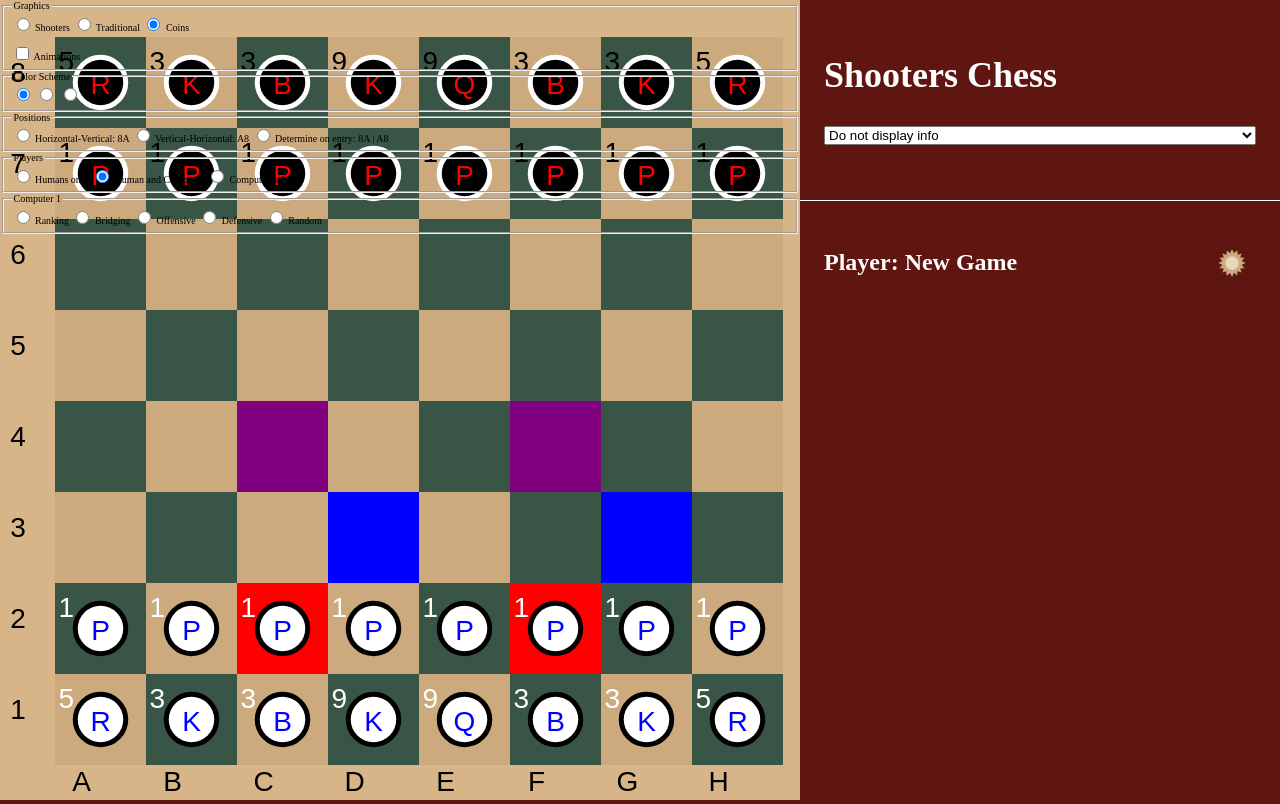
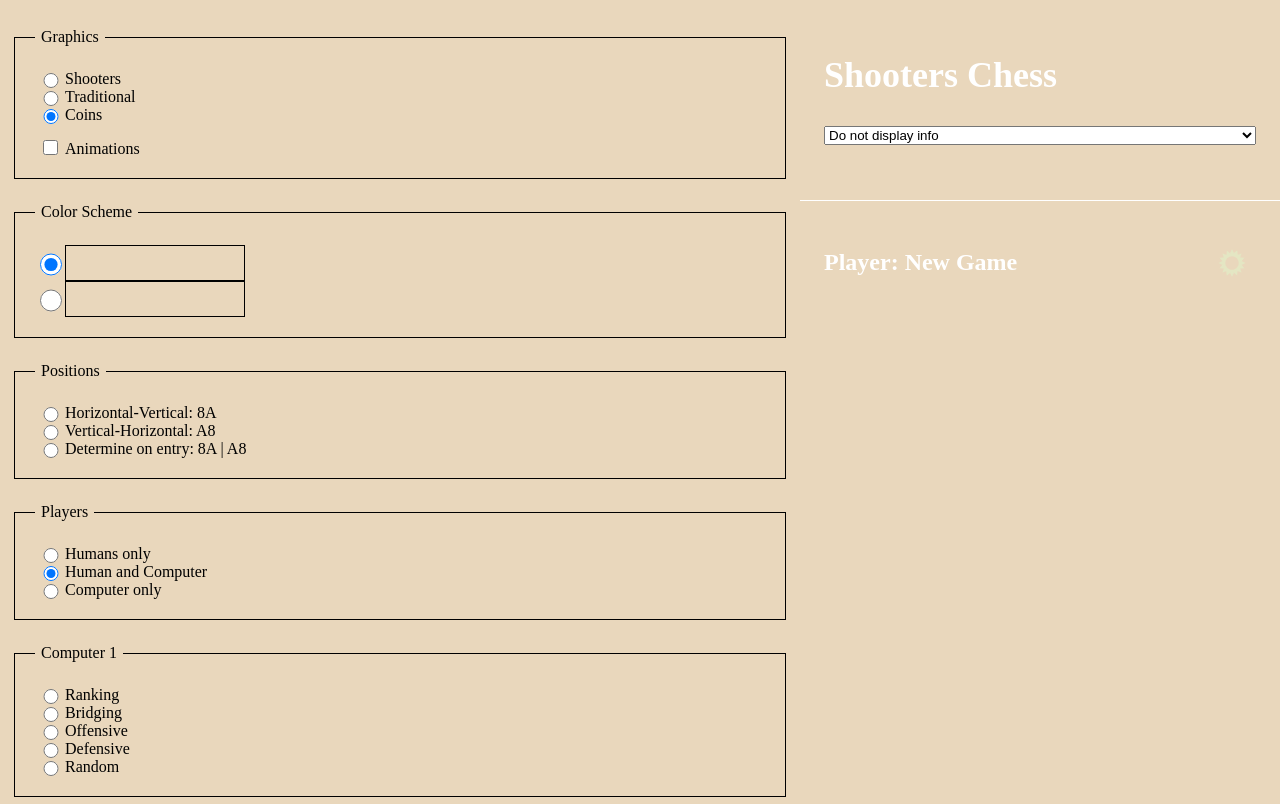
Before and after one commit to SmKou/shooters-chess, a website built with Vite: page index.html in a window 1280 px wide. Both pictures are taken after a click on the button 1232 px from the left and 262 px from the top of the page. Built offline with nearby package versions, Linux system fonts and the light colour scheme; a web font is replaced by a local one.

Commit message:
WIP Add settings functionality: colors

```diff
--- a/index.html
+++ b/index.html
@@ -4,6 +4,9 @@
     <meta charset="UTF-8" />
     <meta name="viewport" content="width=device-width, initial-scale=1.0" />
     <title>Shooters Chess</title>
+    <link rel="preconnect" href="https://fonts.googleapis.com">
+    <link rel="preconnect" href="https://fonts.gstatic.com" crossorigin>
+    <link href="https://fonts.googleapis.com/css2?family=Reddit+Mono:wght@200..900&display=swap" rel="stylesheet">
 </head>
 <body>
     <header>
@@ -203,18 +206,23 @@
                 <label for="trad-chess">Traditional</label>
                 <input id="coins" name="graphics" type="radio" value="coins" checked />
                 <label for="coins">Coins</label>
-                <br><br>
                 <input id="animations" type="checkbox" />
                 <label for="animations">Animations</label>
             </fieldset>
             <fieldset>
                 <legend>Color Scheme</legend>
                 <input id="classic" name="colors" type="radio" value="classic" checked />
-                <label for="classic"></label>
-                <input id="solid" name="colors" type="radio" value="solid" />
-                <label for="solid"></label>
-                <input id="faded" name="colors" type="radio" value="faded" />
-                <label for="faded"></label>
+                <label for="classic">
+                    <div class="color classic-1"></div>
+                    <div class="color classic-2"></div>
+                    <div class="color classic-3"></div>
+                </label>
+                <input id="contrast" name="colors" type="radio" value="contrast" />
+                <label for="contrast">
+                    <div class="color contrast-1"></div>
+                    <div class="color contrast-2"></div>
+                    <div class="color contrast-3"></div>
+                </label>
             </fieldset>
             <fieldset>
                 <legend>Positions</legend>
--- a/main.js
+++ b/main.js
@@ -12,23 +12,12 @@ const colors = {
     classic: {
         light_board: '#CDAA7D',
         dark_board: '#385546',
-        can_shoot: 'red',
-        can_move: 'blue',
-        can_series: 'purple'
+        valid_move: ''
     },
-    solid: {
-        light_board: '#FFF9C4',
-        dark_board: '#26A69A',
-        can_shoot: '#F44336',
-        can_move: '#3F51B5',
-        can_series: '#9C27B0'
-    },
-    faded: {
-        light_board: '#C8E6C9',
-        dark_board: '#4CAF50',
-        can_shoot: '#E57373',
-        can_move: '#7986CB',
-        can_series: '#BA68C8'
+    contrast: {
+        light_board: '#E4E6C3',
+        dark_board: '222725',
+        valid_move: '#899878'
     }
 }
 
@@ -56,7 +45,7 @@ const ui = {
     ctx: '',
     squ: 0,
     offset: 0,
-    color_scheme: 'classic',
+    color_scheme: 'contrast',
     game: {
         current_player: true
     }
@@ -182,12 +171,8 @@ const pos_idx = (coord) => {
 }
 
 const test = {
-    10: colors[ui.color_scheme].can_shoot,
-    13: colors[ui.color_scheme].can_shoot,
-    19: colors[ui.color_scheme].can_move,
-    22: colors[ui.color_scheme].can_move,
-    26: colors[ui.color_scheme].can_series,
-    29: colors[ui.color_scheme].can_series
+    10: colors[ui.color_scheme].valid_move,
+    13: colors[ui.color_scheme].valid_move
 }
 
 const draw_board = () => {
@@ -279,9 +264,7 @@ const draw_pieces = () => {
     ctx.fill()
 })()
 
-document.getElementById('settings-btn').addEventListener('click', () => {
-    document.getElementById('settings').classList.toggle('inactive')
-})
+document.getElementById('settings-btn').addEventListener('click', () => document.getElementById('settings').classList.toggle('inactive'))
 document.getElementById('settings').addEventListener('click', draw_board)
 
 const load = () => {
--- a/style.css
+++ b/style.css
@@ -10,11 +10,22 @@
 html { font-size: 62.5% }
 
 :root {
+    --settings-background: #E9D7BC;
+    --labels: '#455c52'
+
     --green: #385546;
     --off-green: #CDAA7D;
-    --bg: #D8B589;
+    --bg: #E9D7BC; // #D8B589;
     --label: #455C52;
     --red: #5F1510;
+
+    --classic-1: '#CDAA7D';
+    --classic-2: '#385546';
+    --classic-3: '#';
+
+    --contrast-1: '#E4E6C3';
+    --contrast-2: '#222725';
+    --contrast-3: '#899878';
 }
 
 body {
@@ -22,7 +33,9 @@ body {
     height: 100vh;
     margin: 0;
     display: grid;
-    background: var(--red);
+    background: var(--bg);
+    font-size: 1.6rem;
+    font-family: 'Reddit Mono'
 }
 
 h2 {
@@ -70,6 +83,35 @@ main section {
 main canvas {
     width: 100%;
     height: 100%;
+}
+
+#settings {
+padding: 1.2rem;
+padding-top: 2.4rem;
+background: var(--bg);
+overflow-y: scroll;
+}
+
+#settings fieldset {
+margin-top: 2rem;
+margin-bottom: 2rem;
+padding: 2rem;
+border: 0.1rem solid black;
+display: grid;
+grid-template-columns: 3rem 1fr;
+}
+
+#settings fieldset:first-child { margin-top: 0 }
+#settings #animations, #settings #animations + label { margin-top: 1.6rem }
+
+#settings legend {
+    padding: 0.4rem 0.6rem;
+}
+
+input[name="colors"] + label {
+    width: calc(36px * 5);
+    height: 36px;
+    border: 0.1rem solid black;
 }
 
 footer {
```
